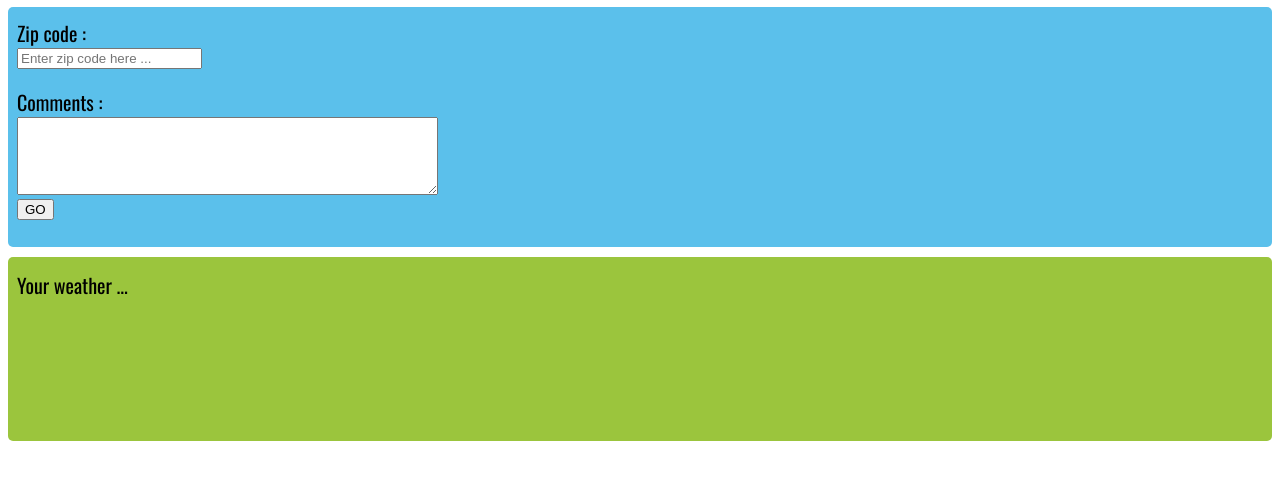
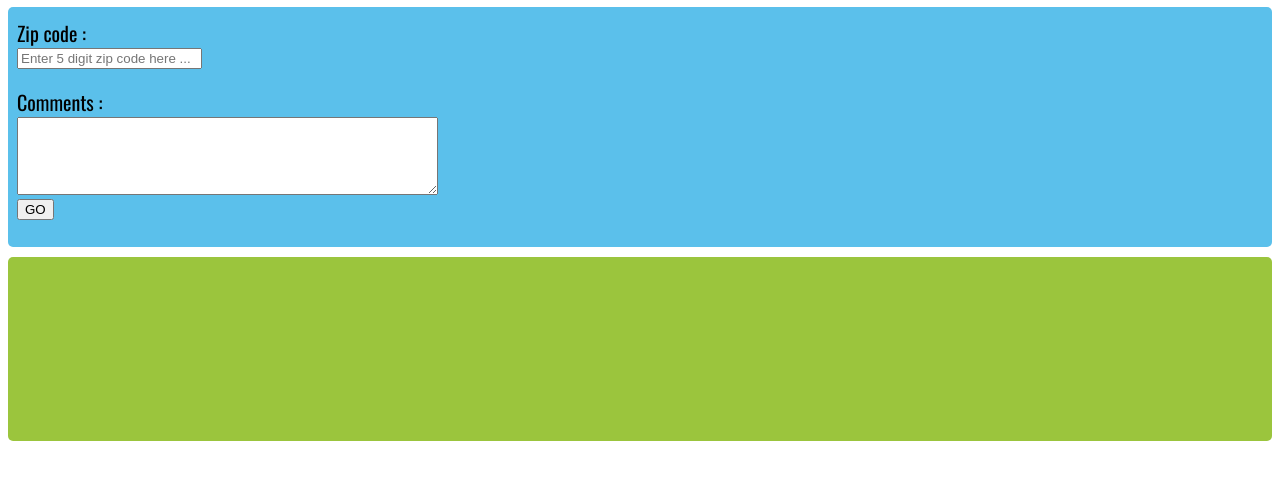
Before and after one commit to jamespfarley/Udacity_FWD_Weather_Journal, a website: page website/index.html in a window 1280 px wide. Shown: the part 91-570 px from the top of the page. Drawn offline with nearby package versions, Linux system fonts and the light colour scheme.

Commit message:
added: zipcode validation, display city

```diff
--- a/website/index.html
+++ b/website/index.html
@@ -8,15 +8,15 @@
     <body>
         <div class="container">
             <div id="header">Weather Journal</div>
-            <div class="form">
+            <form class="form">
                 <label for="zip">Zip code : </label><br>
-                <input id="zip" placeholder="Enter zip code here ..."><br><br>
+                <input id="zip" placeholder="Enter 5 digit zip code here ..." minlength="5" maxlength="5" required><span id="errMsg"></span><br><br>
                 <label for="feelings" >Comments : </label><br>
                 <textarea id="feelings" rows="4" cols="50"></textarea><br>
                 <button id="generate">GO</button>
-            </div>
+            </form>
             <div id="entryHolder">
-                <p id="intro">Your weather ...</p>
+                <span id="intro"></span><span id=city></span>
                 <div class="output" id="date"></div>
                 <div class="output" id="temp"></div>
                 <div class="output" id="content"></div>
```
